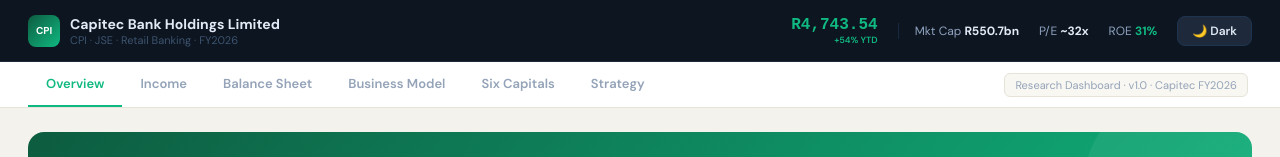
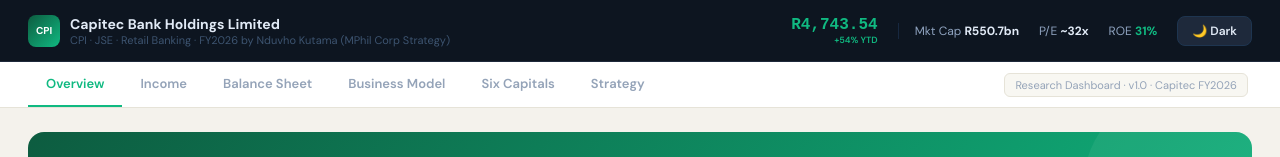
Before and after one commit to Nduvhok/capitec-dashboard, a React (Vite) app: page / in a window 1280 px wide. Shown: the top 157 px of the page. Built offline with nearby package versions, Linux system fonts and the light colour scheme.

Commit message:
Update App.jsx

```diff
--- a/src/App.jsx
+++ b/src/App.jsx
@@ -897,7 +897,7 @@
             <div style={{ color:"#E1EAF6", fontWeight:700, fontSize:mob?12:14, overflow:"hidden", textOverflow:"ellipsis", whiteSpace:"nowrap" }}>
               {mob ? "Capitec Bank" : "Capitec Bank Holdings Limited"}
             </div>
-            {!mob && <div style={{ color:"#3D5470", fontSize:11 }}>CPI · JSE · Retail Banking · FY2026</div>}
+            {!mob && <div style={{ color:"#3D5470", fontSize:11 }}>CPI · JSE · Retail Banking · FY2026 by Nduvho Kutama (MPhil Corp Strategy)</div>}
           </div>
         </div>
 
```
